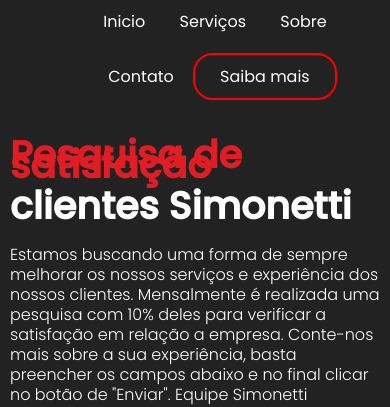
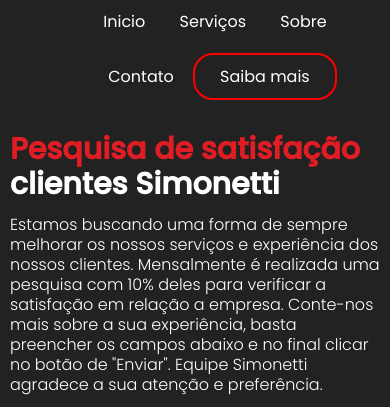
Before and after one commit to derianjr/desafio-mscode, a plain HTML site: page index.html in a window 390 px wide. Shown: the part 432-839 px from the top of the page. Drawn offline with Linux system fonts and the light colour scheme.

Commit message:
Update media.css

```diff
--- a/styles/media.css
+++ b/styles/media.css
@@ -20,7 +20,7 @@
     }
 
     h2{
-        font-size: 38px;
+        font-size: 30px;
     }
 
     input{
@@ -47,7 +47,7 @@
         }
 
      h2{
-        font-size: 38px;
+        font-size: 30px;
 
      }
 
```
